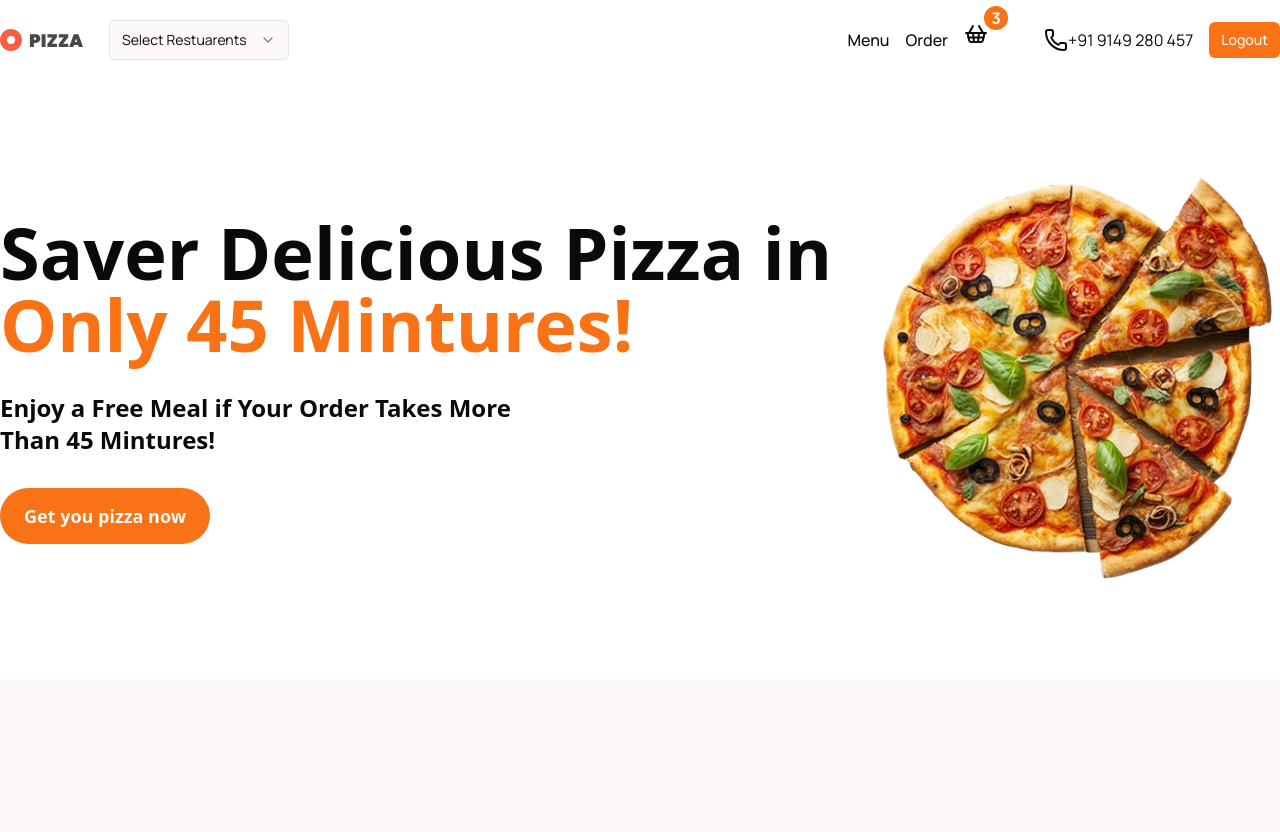
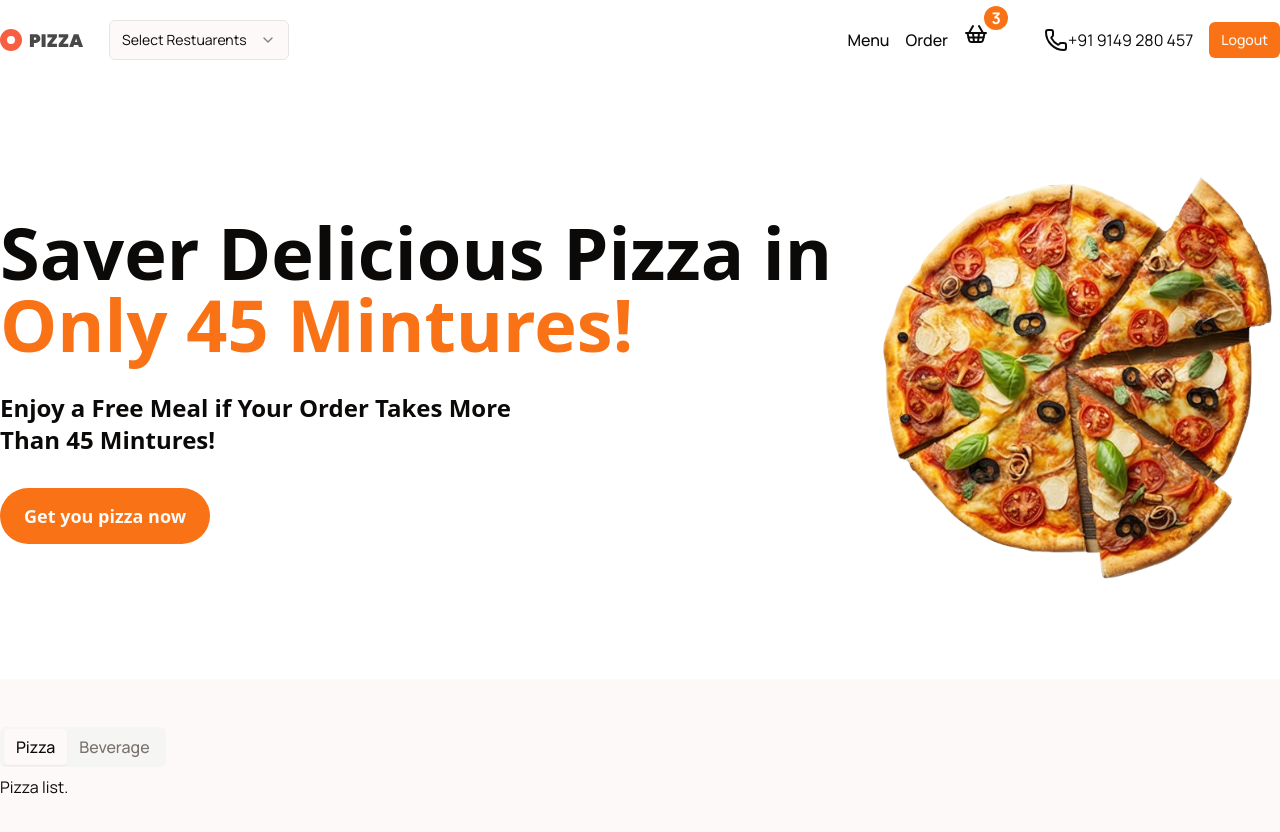
Before and after one commit to GoswamiDeepak/microservice-client-ui, a Next.js app: page / in a window 1280 px wide. Shown: the top 832 px of the page. Before the commit the page ends 800 px from the top, so only its background shows below. Built offline with nearby package versions, Linux system fonts and the light colour scheme.

Commit message:
add category tabs

```diff
--- a/package.json
+++ b/package.json
@@ -11,6 +11,7 @@
   "dependencies": {
     "@radix-ui/react-select": "^2.1.4",
     "@radix-ui/react-slot": "^1.1.1",
+    "@radix-ui/react-tabs": "^1.1.2",
     "class-variance-authority": "^0.7.1",
     "clsx": "^2.1.1",
     "lucide-react": "^0.469.0",
--- a/src/app/(home)/page.tsx
+++ b/src/app/(home)/page.tsx
@@ -1,4 +1,5 @@
 import { Button } from '@/components/ui/button';
+import { Tabs, TabsContent, TabsList, TabsTrigger } from '@/components/ui/tabs';
 import Image from 'next/image';
 
 export default function Home() {
@@ -21,6 +22,22 @@
                               </div>
                         </div>
                   </section>
+                  <section>
+                        <div className="contianer max-w-screen-xl mx-auto py-12">
+                              <Tabs defaultValue="pizza" className="w-[400px]">
+                                    <TabsList>
+                                          <TabsTrigger value="pizza" className="text-md">
+                                                Pizza
+                                          </TabsTrigger>
+                                          <TabsTrigger value="beverage" className="text-md">
+                                                Beverage
+                                          </TabsTrigger>
+                                    </TabsList>
+                                    <TabsContent value="pizza">Pizza list.</TabsContent>
+                                    <TabsContent value="beverage">Beverage List.</TabsContent>
+                              </Tabs>
+                        </div>
+                  </section>
             </>
       );
 }
--- /dev/null
+++ b/src/components/ui/tabs.tsx
@@ -0,0 +1,55 @@
+"use client"
+
+import * as React from "react"
+import * as TabsPrimitive from "@radix-ui/react-tabs"
+
+import { cn } from "@/lib/utils"
+
+const Tabs = TabsPrimitive.Root
+
+const TabsList = React.forwardRef<
+  React.ElementRef<typeof TabsPrimitive.List>,
+  React.ComponentPropsWithoutRef<typeof TabsPrimitive.List>
+>(({ className, ...props }, ref) => (
+  <TabsPrimitive.List
+    ref={ref}
+    className={cn(
+      "inline-flex h-10 items-center justify-center rounded-md bg-muted p-1 text-muted-foreground",
+      className
+    )}
+    {...props}
+  />
+))
+TabsList.displayName = TabsPrimitive.List.displayName
+
+const TabsTrigger = React.forwardRef<
+  React.ElementRef<typeof TabsPrimitive.Trigger>,
+  React.ComponentPropsWithoutRef<typeof TabsPrimitive.Trigger>
+>(({ className, ...props }, ref) => (
+  <TabsPrimitive.Trigger
+    ref={ref}
+    className={cn(
+      "inline-flex items-center justify-center whitespace-nowrap rounded-sm px-3 py-1.5 text-sm font-medium ring-offset-background transition-all focus-visible:outline-none focus-visible:ring-2 focus-visible:ring-ring focus-visible:ring-offset-2 disabled:pointer-events-none disabled:opacity-50 data-[state=active]:bg-background data-[state=active]:text-foreground data-[state=active]:shadow-sm",
+      className
+    )}
+    {...props}
+  />
+))
+TabsTrigger.displayName = TabsPrimitive.Trigger.displayName
+
+const TabsContent = React.forwardRef<
+  React.ElementRef<typeof TabsPrimitive.Content>,
+  React.ComponentPropsWithoutRef<typeof TabsPrimitive.Content>
+>(({ className, ...props }, ref) => (
+  <TabsPrimitive.Content
+    ref={ref}
+    className={cn(
+      "mt-2 ring-offset-background focus-visible:outline-none focus-visible:ring-2 focus-visible:ring-ring focus-visible:ring-offset-2",
+      className
+    )}
+    {...props}
+  />
+))
+TabsContent.displayName = TabsPrimitive.Content.displayName
+
+export { Tabs, TabsList, TabsTrigger, TabsContent }
```
Also changed, not shown: 1 other file (tests, documents, lock files or other folders).
